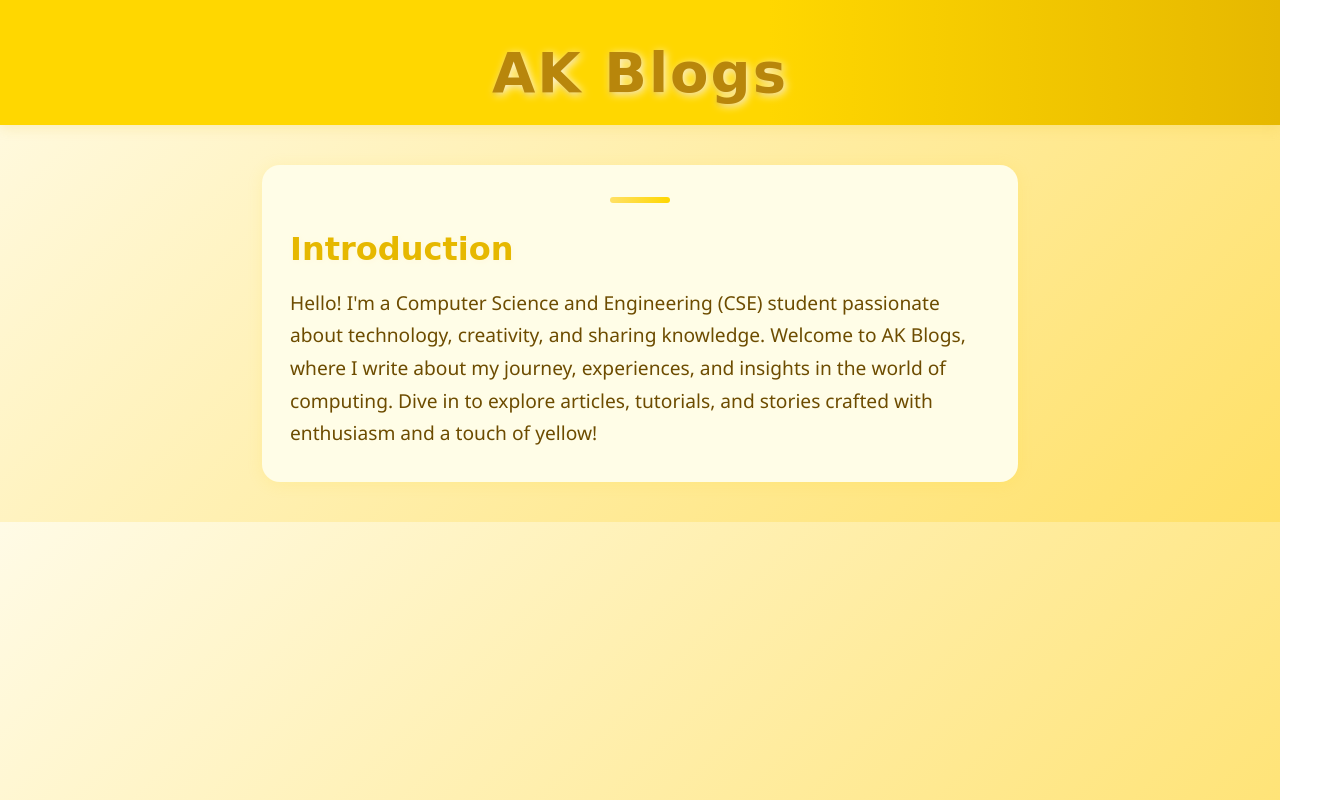
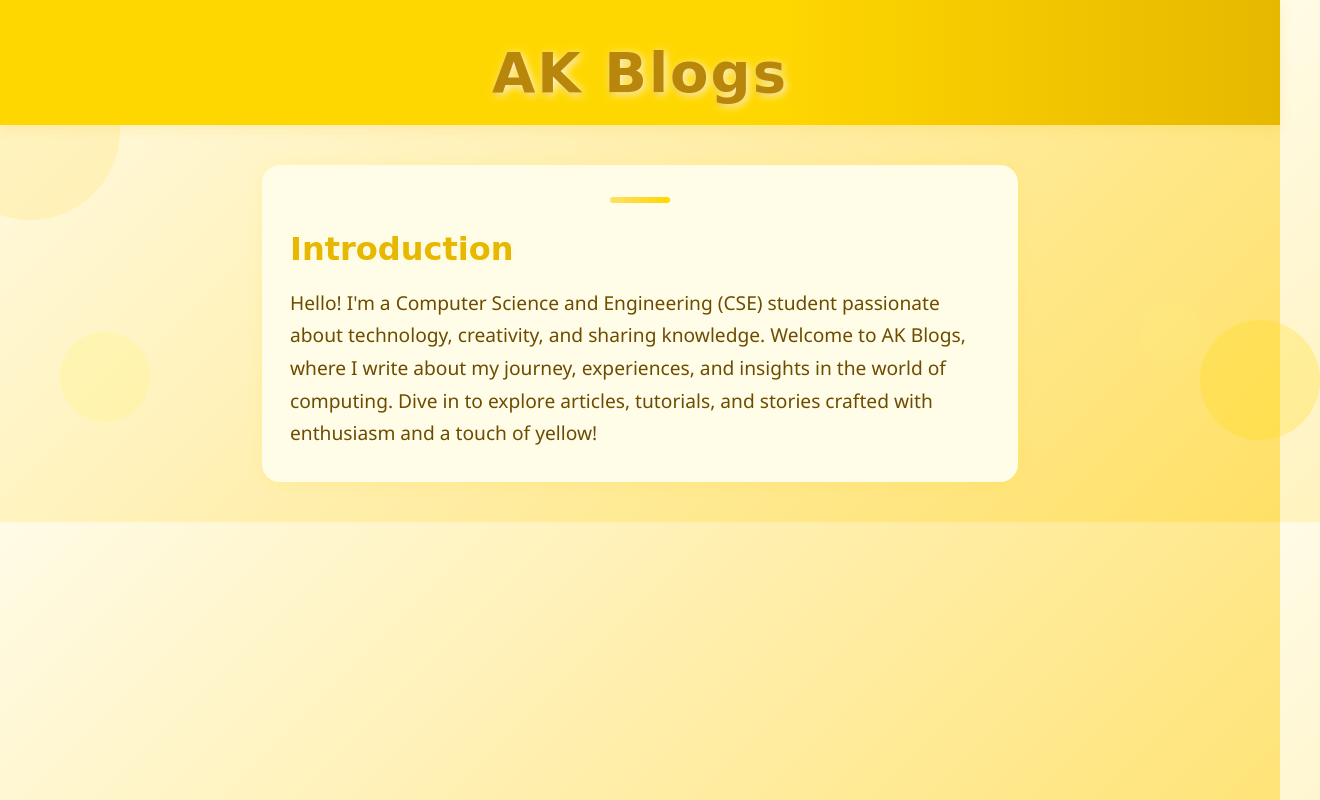
Before and after one commit to codecrafterak/AK_Blog, a plain HTML site: page Try.html in a window 1280 px wide. Shown: the whole page, 1320 px wide, since content can reach past the window. Drawn offline with Linux system fonts and the light colour scheme.

Commit message:
objectadd

```diff
--- a/Try.html
+++ b/Try.html
@@ -9,12 +9,51 @@
             font-family: 'Segoe UI', Arial, sans-serif;
             margin: 0;
             padding: 0;
+            position: relative;
+            overflow-x: hidden;
+        }
+        /* Background yellow objects */
+        .bg-circle {
+            position: absolute;
+            border-radius: 50%;
+            opacity: 0.25;
+            z-index: 0;
+        }
+        .circle1 {
+            width: 180px;
+            height: 180px;
+            background: #ffe066;
+            top: 40px;
+            left: -60px;
+        }
+        .circle2 {
+            width: 120px;
+            height: 120px;
+            background: #ffd700;
+            top: 320px;
+            right: -40px;
+        }
+        .circle3 {
+            width: 90px;
+            height: 90px;
+            background: #fff176;
+            bottom: 60px;
+            left: 60px;
+        }
+        .circle4 {
+            width: 60px;
+            height: 60px;
+            background: #ffec80;
+            bottom: 120px;
+            right: 80px;
         }
         header {
             background: linear-gradient(90deg, #ffd700 60%, #e6b800 100%);
             padding: 40px 0 20px 0;
             text-align: center;
             box-shadow: 0 4px 12px rgba(230, 184, 0, 0.15);
+            position: relative;
+            z-index: 1;
         }
         h1 {
             font-family: 'Brush Script MT', cursive;
@@ -31,6 +70,8 @@
             border-radius: 18px;
             box-shadow: 0 2px 16px rgba(255, 215, 0, 0.13);
             padding: 32px 28px;
+            position: relative;
+            z-index: 1;
         }
         h2 {
             color: #e6b800;
@@ -56,6 +97,12 @@
     </style>
 </head>
 <body>
+    <!-- Yellow background objects -->
+    <div class="bg-circle circle1"></div>
+    <div class="bg-circle circle2"></div>
+    <div class="bg-circle circle3"></div>
+    <div class="bg-circle circle4"></div>
+
     <header>
         <h1>AK Blogs</h1>
     </header>
```
